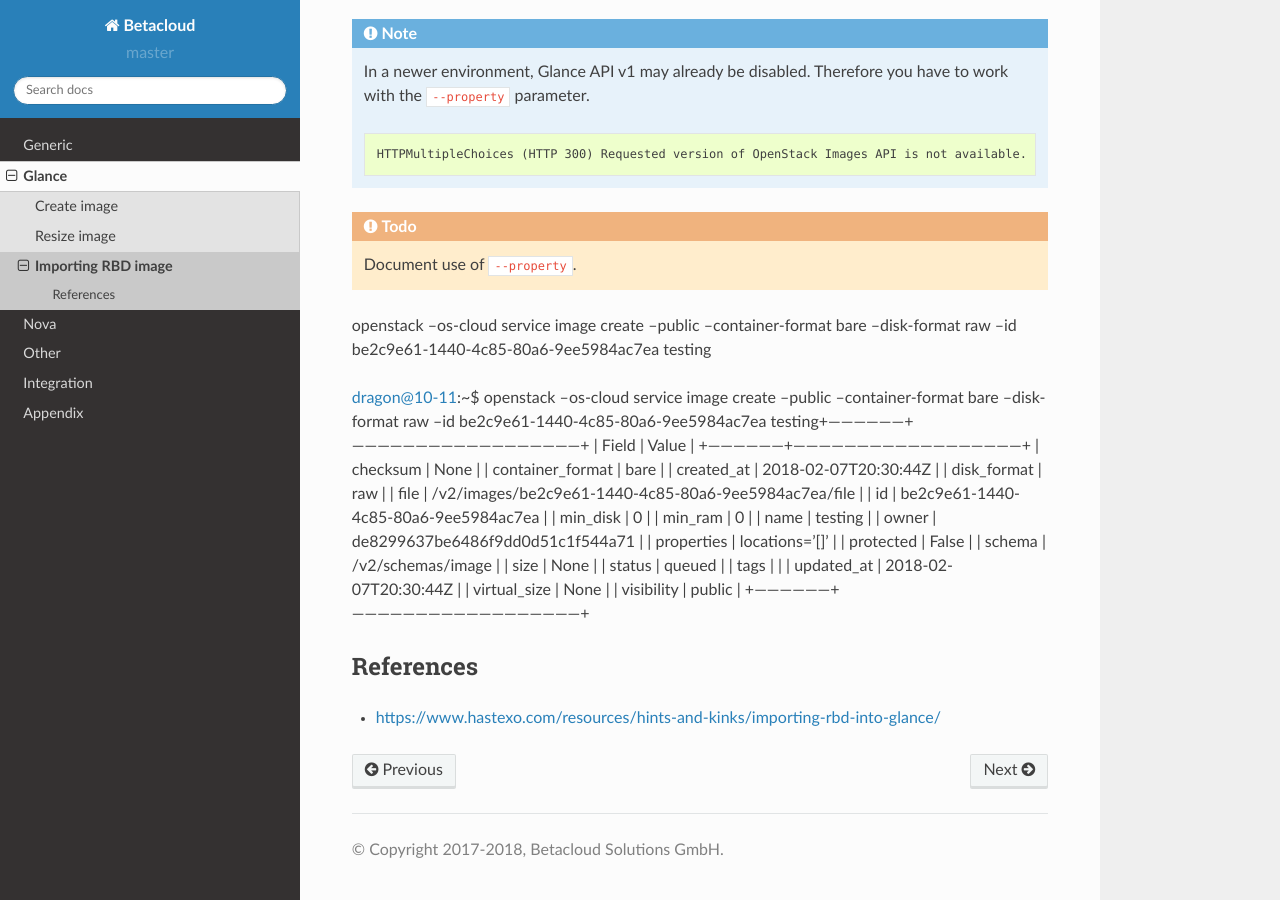
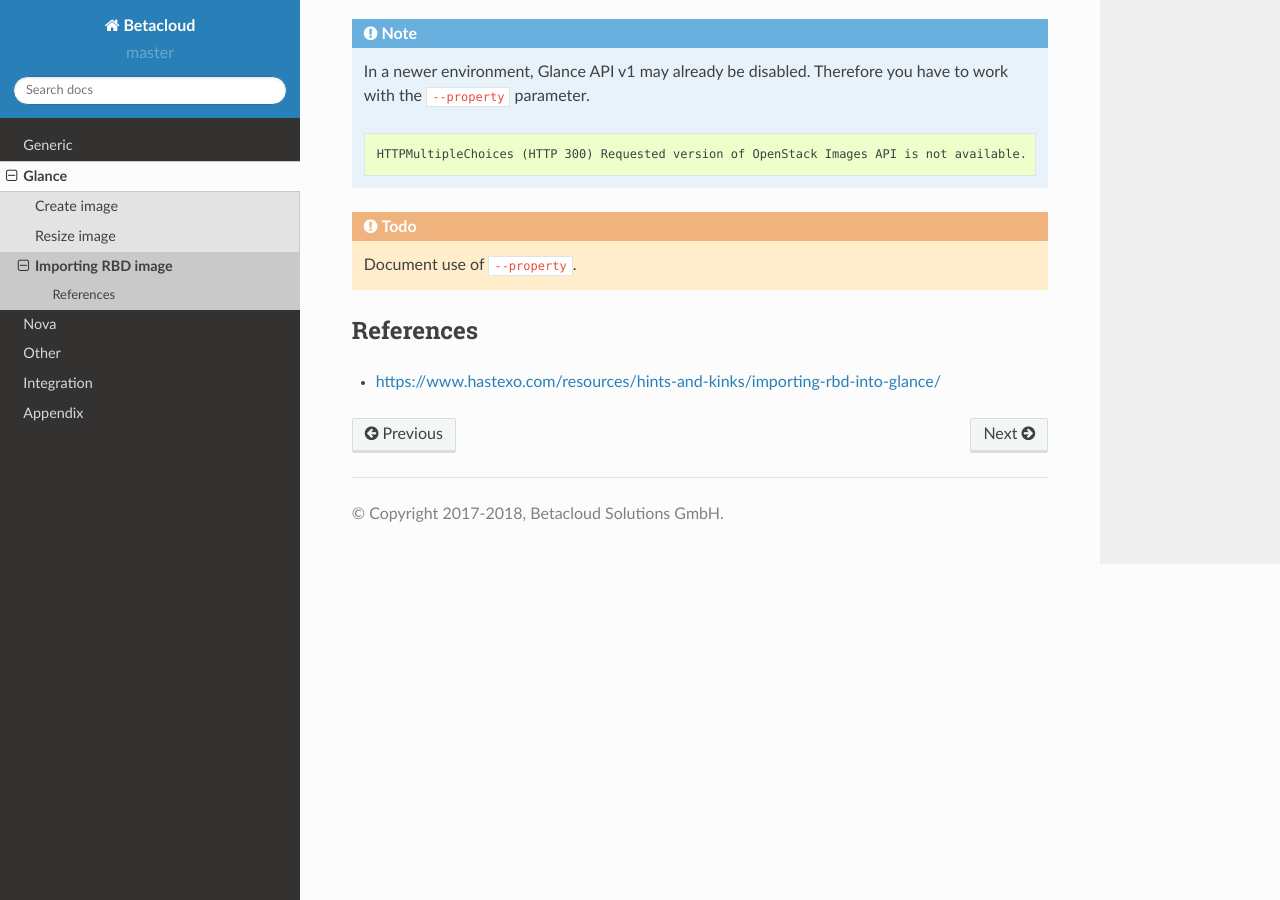
Before and after one commit to betacloud/documentation, a Sphinx documentation site: the page built from source/glance/importing-rbd-image.rst, in a window 1280 px wide and 900 px high, scrolled down 1774 px. Built offline with Sphinx 7.4.7 and the Read the Docs theme 2.0.0, drawn with Linux system fonts in a browser that asks for light colours; pages that are not in the unit, such as notebooks, are missing from menus.

Commit message:
glance: remove wrong code block from importing-rbd-image

```diff
--- a/source/glance/importing-rbd-image.rst
+++ b/source/glance/importing-rbd-image.rst
@@ -99,35 +99,6 @@ Of course, the image can already be in RAW format.
 
    Document use of ``--property``.
 
-
-
-openstack --os-cloud service image create        --public --container-format bare        --disk-format raw        --id be2c9e61-1440-4c85-80a6-9ee5984ac7ea testing
-
-dragon@10-11:~$ openstack --os-cloud service image create        --public --container-format bare        --disk-format raw        --id be2c9e61-1440-4c85-80a6-9ee5984ac7ea testing+------------------+------------------------------------------------------+
-| Field            | Value                                                |
-+------------------+------------------------------------------------------+
-| checksum         | None                                                 |
-| container_format | bare                                                 |
-| created_at       | 2018-02-07T20:30:44Z                                 |
-| disk_format      | raw                                                  |
-| file             | /v2/images/be2c9e61-1440-4c85-80a6-9ee5984ac7ea/file |
-| id               | be2c9e61-1440-4c85-80a6-9ee5984ac7ea                 |
-| min_disk         | 0                                                    |
-| min_ram          | 0                                                    |
-| name             | testing                                              |
-| owner            | de8299637be6486f9dd0d51c1f544a71                     |
-| properties       | locations='[]'                                       |
-| protected        | False                                                |
-| schema           | /v2/schemas/image                                    |
-| size             | None                                                 |
-| status           | queued                                               |
-| tags             |                                                      |
-| updated_at       | 2018-02-07T20:30:44Z                                 |
-| virtual_size     | None                                                 |
-| visibility       | public                                               |
-+------------------+------------------------------------------------------+
-
-
 References
 ==========
 
```
